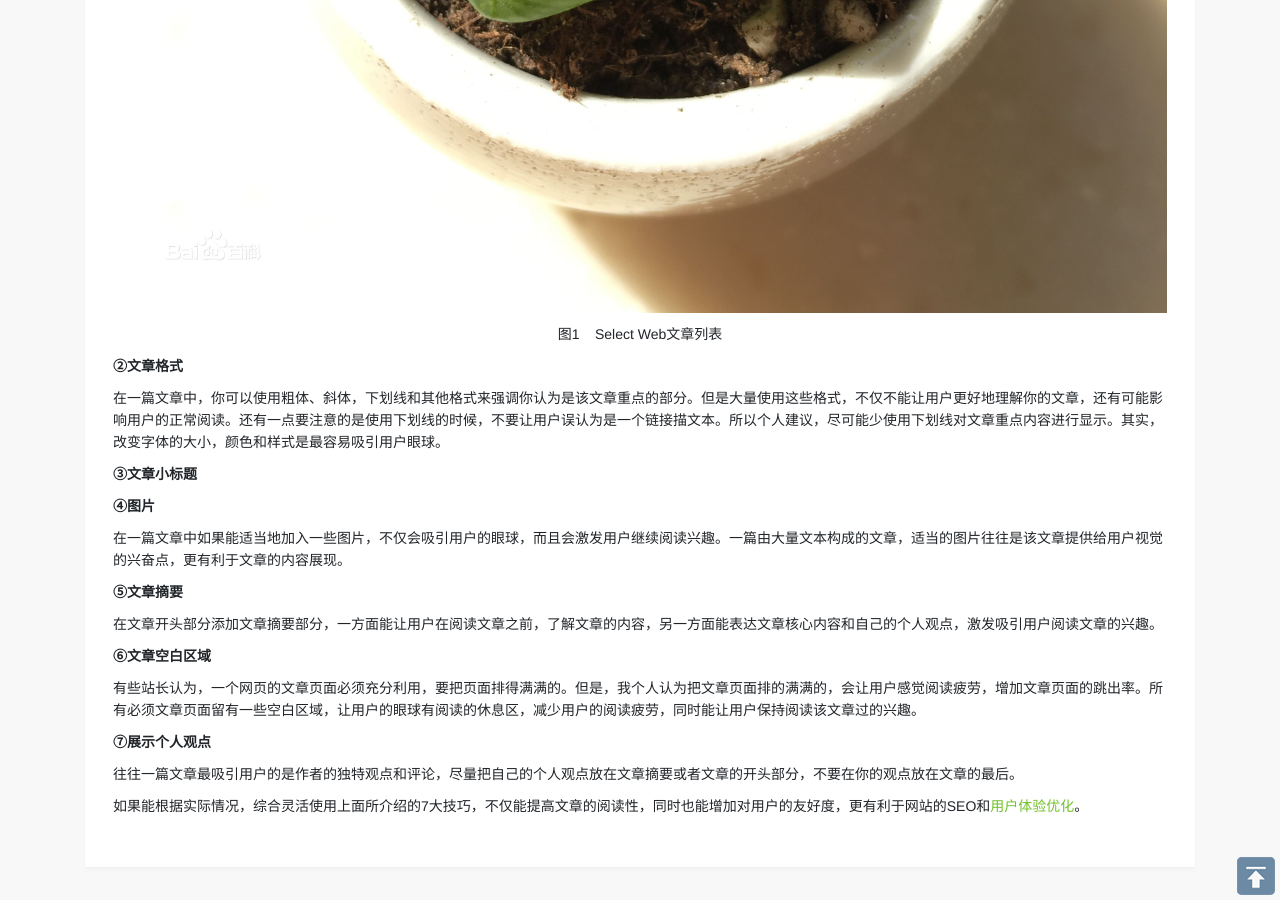
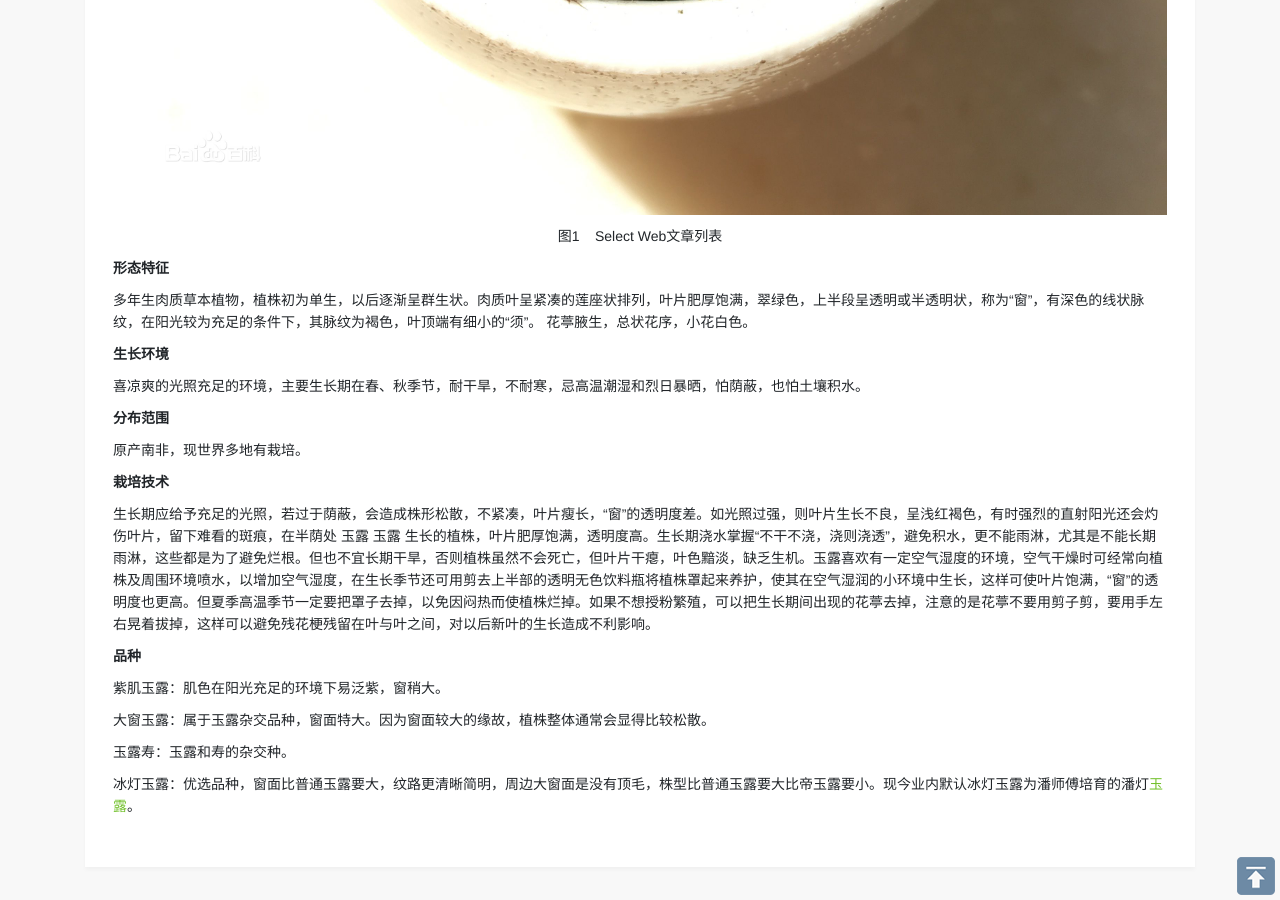
Before and after one commit to lkl00/lkl00.github.io, a Jekyll site: the page built from ueo/_posts/2011-09-06-yulu.html, in a window 1280 px wide and 900 px high, scrolled down 1643 px. Built offline with Jekyll 4.4.1, drawn with Linux system fonts in a browser that asks for light colours; some of the changed text lies outside the part shown.

Commit message:
Update 2011-09-06-yulu.html

```diff
--- a/ueo/_posts/2011-09-06-yulu.html
+++ b/ueo/_posts/2011-09-06-yulu.html
@@ -7,21 +7,23 @@ title: 玉露-植物图鉴
 keywords: 玉露-植物图鉴
 description: 玉露植株玲珑小巧，叶色晶莹剔透，富于变化，是近年来在国内人气较旺的小型多肉植物之一。其变种、形态繁多，也衍生出了许多经典的园艺品种。
 ---
-<p>用户在阅读网站的文章时，往往文章的阅读性是一个对用户友好的体现，同时文章的阅读性高往往能留住更多的老用户和吸引更多的新用户，提高网站的浏览量和知名度。下面就让我介绍提高文章阅读性的7大技巧。</p>
-<p><b>①文章列表</b></p>
-<p>一个网站会有大量的文章，用户要在这样大量的文章上快速寻找到自己所需要阅读的文章，是一件很困难的事。为了解决这一个对用户不好友的问题，我们可以使用文章列表这一个技巧。在我个人认为基本上在网站必须有文章列表，一方面方便了用户寻找资讯，另外一方面对于网站站长会是一个很好的统计数据。从文章列表上，可以发现网站的用户偏向喜欢是哪一方面的资讯文章，对网站的内容优化有一定的指导作用。例如我的博客&ldquo;Select Web&rdquo;就采用了文章列表这一技巧(如图1所示）。</p>
+<p>玉露（Haworthia cooperi Baker）是阿福花科，瓦苇属的多肉植物。</p>
+<p>玉露植株玲珑小巧，叶色晶莹剔透，富于变化，是近年来在国内人气较旺的小型多肉植物之一。其变种、形态繁多，也衍生出了许多经典的园艺品种。</p>
 <p align="center"><img class="img-fluid" alt="Select Web文章列表" src="{{ site.url }}/images/ueo/web-read-skill-1.jpg"></p>
 <p align="center">图1&nbsp;&nbsp;&nbsp; Select Web文章列表</p>
-<p><b>②文章格式</b></p>
-<p>在一篇文章中，你可以使用粗体、斜体，下划线和其他格式来强调你认为是该文章重点的部分。但是大量使用这些格式，不仅不能让用户更好地理解你的文章，还有可能影响用户的正常阅读。还有一点要注意的是使用下划线的时候，不要让用户误认为是一个链接描文本。所以个人建议，尽可能少使用下划线对文章重点内容进行显示。其实，改变字体的大小，颜色和样式是最容易吸引用户眼球。</p>
-<p><b>③文章小标题</b></p>
-<p></p>
-<p><b>④图片</b></p>
-<p>在一篇文章中如果能适当地加入一些图片，不仅会吸引用户的眼球，而且会激发用户继续阅读兴趣。一篇由大量文本构成的文章，适当的图片往往是该文章提供给用户视觉的兴奋点，更有利于文章的内容展现。</p>
-<p><b>⑤文章摘要</b></p>
-<p>在文章开头部分添加文章摘要部分，一方面能让用户在阅读文章之前，了解文章的内容，另一方面能表达文章核心内容和自己的个人观点，激发吸引用户阅读文章的兴趣。</p>
-<p><b>⑥文章空白区域</b></p>
-<p>有些站长认为，一个网页的文章页面必须充分利用，要把页面排得满满的。但是，我个人认为把文章页面排的满满的，会让用户感觉阅读疲劳，增加文章页面的跳出率。所有必须文章页面留有一些空白区域，让用户的眼球有阅读的休息区，减少用户的阅读疲劳，同时能让用户保持阅读该文章过的兴趣。</p>
-<p><b>⑦展示个人观点</b></p>
-<p>往往一篇文章最吸引用户的是作者的独特观点和评论，尽量把自己的个人观点放在文章摘要或者文章的开头部分，不要在你的观点放在文章的最后。</p>
-<p>如果能根据实际情况，综合灵活使用上面所介绍的7大技巧，不仅能提高文章的阅读性，同时也能增加对用户的友好度，更有利于网站的SEO和<a target="_blank" href="{{ site.url }}">用户体验优化</a>。</p>
+<p><b>形态特征</b></p>
+<p>多年生肉质草本植物，植株初为单生，以后逐渐呈群生状。肉质叶呈紧凑的莲座状排列，叶片肥厚饱满，翠绿色，上半段呈透明或半透明状，称为“窗”，有深色的线状脉纹，在阳光较为充足的条件下，其脉纹为褐色，叶顶端有细小的“须”。 花葶腋生，总状花序，小花白色。</p>
+<p><b>生长环境</b></p>
+<p>喜凉爽的光照充足的环境，主要生长期在春、秋季节，耐干旱，不耐寒，忌高温潮湿和烈日暴晒，怕荫蔽，也怕土壤积水。</p>
+<p><b>分布范围</b></p>
+<p>原产南非，现世界多地有栽培。</p>
+<p><b>栽培技术</b></p>
+<p>生长期应给予充足的光照，若过于荫蔽，会造成株形松散，不紧凑，叶片瘦长，“窗”的透明度差。如光照过强，则叶片生长不良，呈浅红褐色，有时强烈的直射阳光还会灼伤叶片，留下难看的斑痕，在半荫处
+玉露
+玉露
+生长的植株，叶片肥厚饱满，透明度高。生长期浇水掌握“不干不浇，浇则浇透”，避免积水，更不能雨淋，尤其是不能长期雨淋，这些都是为了避免烂根。但也不宜长期干旱，否则植株虽然不会死亡，但叶片干瘪，叶色黯淡，缺乏生机。玉露喜欢有一定空气湿度的环境，空气干燥时可经常向植株及周围环境喷水，以增加空气湿度，在生长季节还可用剪去上半部的透明无色饮料瓶将植株罩起来养护，使其在空气湿润的小环境中生长，这样可使叶片饱满，“窗”的透明度也更高。但夏季高温季节一定要把罩子去掉，以免因闷热而使植株烂掉。如果不想授粉繁殖，可以把生长期间出现的花葶去掉，注意的是花葶不要用剪子剪，要用手左右晃着拔掉，这样可以避免残花梗残留在叶与叶之间，对以后新叶的生长造成不利影响。</p>
+<p><b>品种</b></p>
+<p>紫肌玉露：肌色在阳光充足的环境下易泛紫，窗稍大。</p>
+<p>大窗玉露：属于玉露杂交品种，窗面特大。因为窗面较大的缘故，植株整体通常会显得比较松散。</p>
+<p>玉露寿：玉露和寿的杂交种。</p>
+<p>冰灯玉露：优选品种，窗面比普通玉露要大，纹路更清晰简明，周边大窗面是没有顶毛，株型比普通玉露要大比帝玉露要小。现今业内默认冰灯玉露为潘师傅培育的潘灯<a target="_blank" href="{{ site.url }}">玉露</a>。</p>
```
